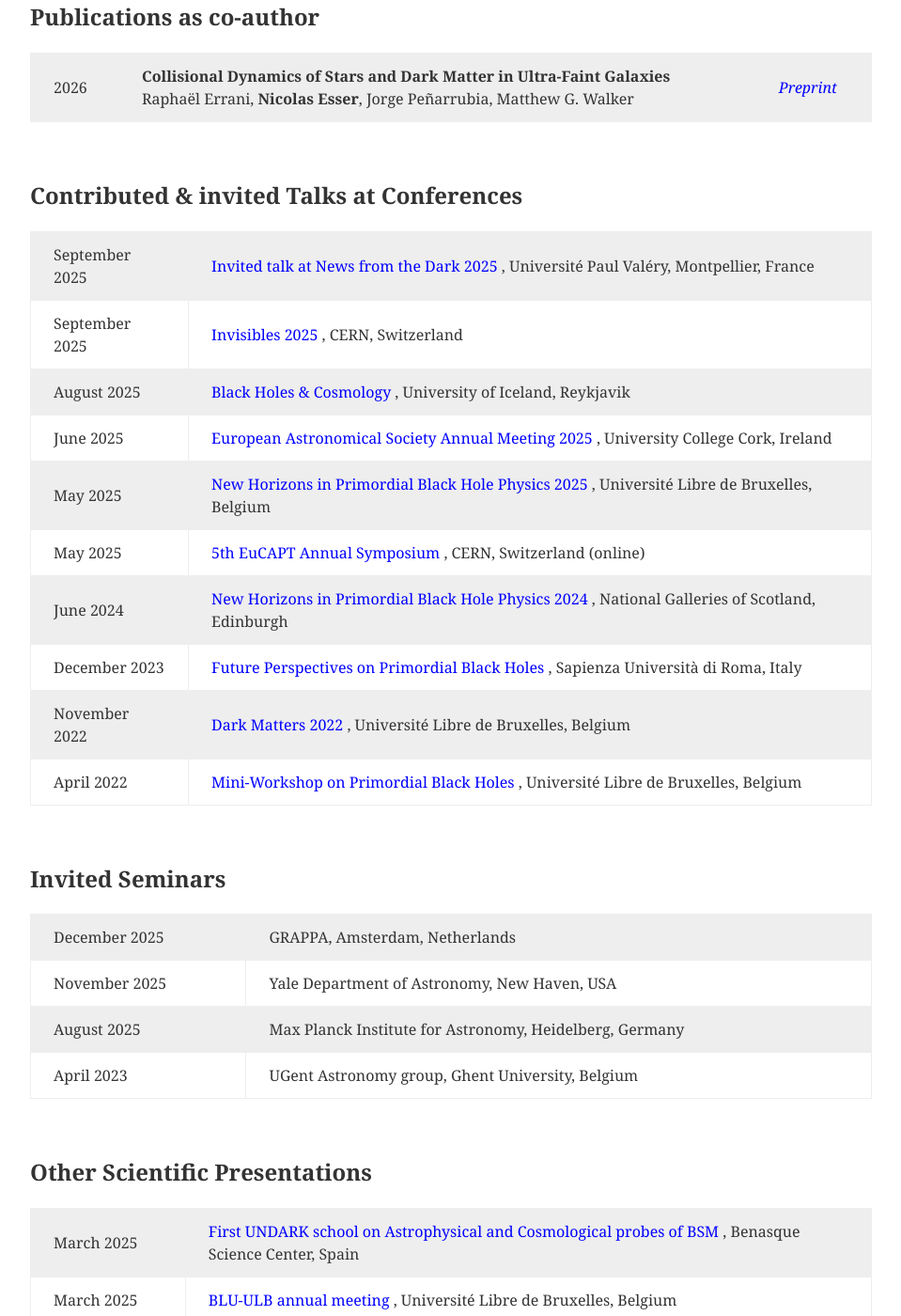
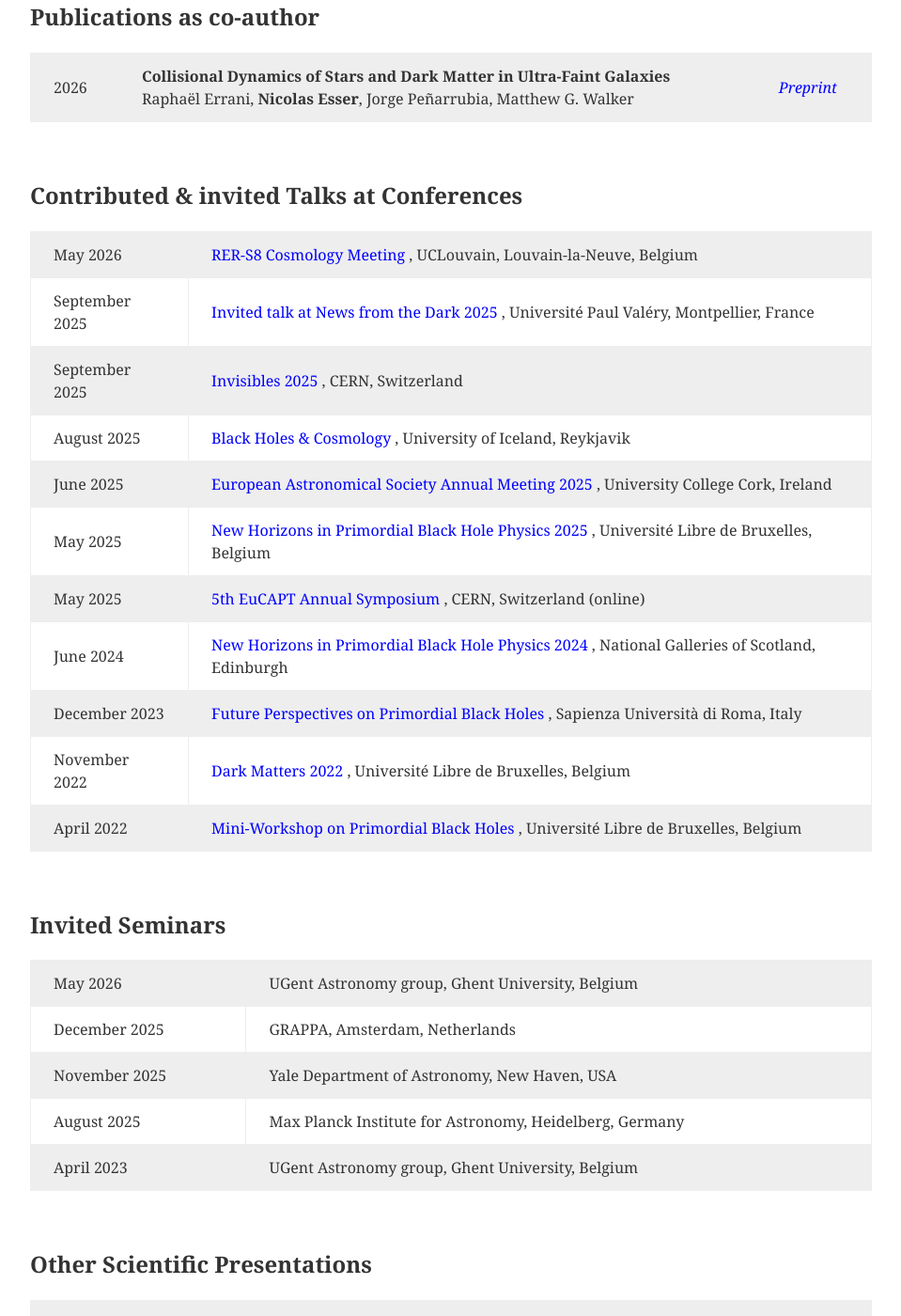
Before and after one commit to nicolasesser/nicolasesser.github.io, a Jekyll site: the page built from CV.html, in a window 1280 px wide and 1400 px high, scrolled down 1476 px. Shown: the whole window at 94% size, without its empty margins (160-1119 px from the left). Built offline with Jekyll 4.4.1, drawn with Linux system fonts in a browser that asks for light colours.

Commit message:
Update CV.html

```diff
--- a/CV.html
+++ b/CV.html
@@ -61,6 +61,8 @@ header-image: /images/header_CV.jpg
 
 <h2> Contributed & invited Talks at Conferences </h2>
 <table class="table">
+ <tr><td> May 2026 </td><td> <a href="https://indico.global/event/18104/" target="_blank"
+    style="color: blue; text-decoration: none;"> RER-S8 Cosmology Meeting </a>, UCLouvain, Louvain-la-Neuve, Belgium </td></tr>
  <tr><td> September 2025 </td><td> <a href="https://indico.in2p3.fr/event/35718/overview" target="_blank"
     style="color: blue; text-decoration: none;"> Invited talk at News from the Dark 2025 </a>, Université Paul Valéry, Montpellier, France </td></tr>
   <tr><td> September 2025 </td><td> <a href="https://indico.mpp.mpg.de/event/10969/overview" target="_blank"
@@ -85,6 +87,7 @@ header-image: /images/header_CV.jpg
 
 <h2> Invited Seminars </h2>
 <table class="table">
+  <tr><td> May 2026 </td><td> UGent Astronomy group, Ghent University, Belgium </td></tr>
   <tr><td> December 2025 </td><td> GRAPPA, Amsterdam, Netherlands </td></tr>
   <tr><td> November 2025 </td><td> Yale Department of Astronomy, New Haven, USA </td></tr>
   <tr><td> August 2025 </td><td> Max Planck Institute for Astronomy, Heidelberg, Germany </td></tr>
```
